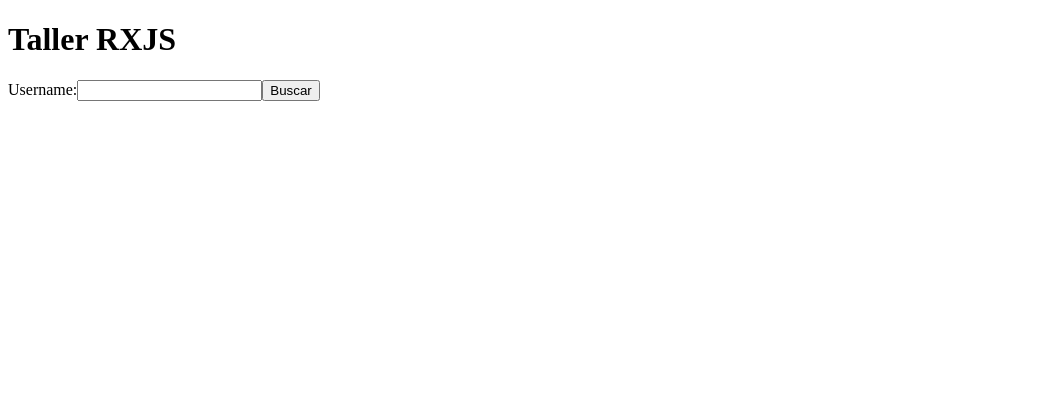
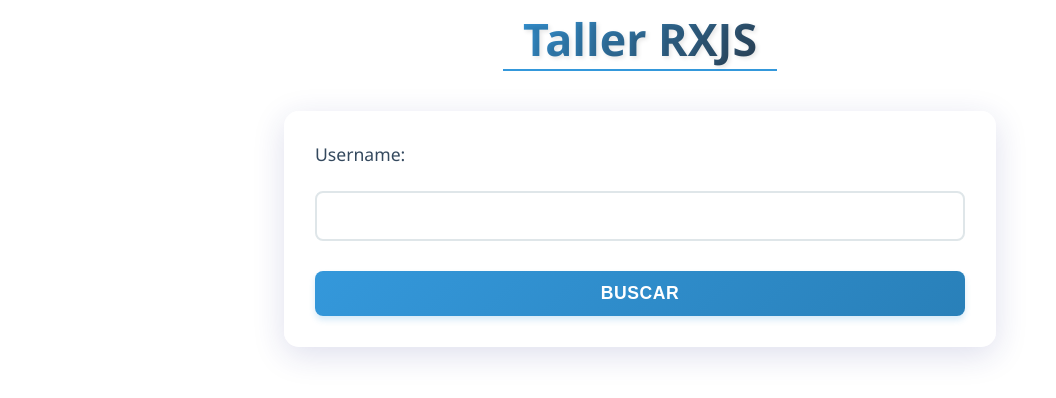
Before and after one commit to davidjcuadros/Taller2-DesWeb, an Angular app in the folder taller/: page / in a window 1280 px wide. Shown: the top 398 px of the page, without its empty margins (0-1056 px from the left). Built offline with nearby package versions, Linux system fonts and the light colour scheme.

Commit message:
se agrego los css

```diff
--- /dev/null
+++ b/package.json
@@ -0,0 +1,5 @@
+{
+  "devDependencies": {
+    "@types/body-parser": "^1.19.5"
+  }
+}
--- a/taller/src/app/app.component.css
+++ b/taller/src/app/app.component.css
@@ -0,0 +1,197 @@
+h1 {
+    text-align: center;
+    color: #2c3e50;
+    font-size: 2.8rem;
+    margin: 0 auto 30px;
+    font-family: 'Segoe UI', Tahoma, Geneva, Verdana, sans-serif;
+    background: linear-gradient(135deg, #3498db, #2c3e50);
+    -webkit-background-clip: text;
+    background-clip: text;
+    color: transparent;
+    text-shadow: 2px 2px 4px rgba(0, 0, 0, 0.1);
+    padding-bottom: 10px;
+    border-bottom: 2px solid #3498db;
+    display: block;
+    width: fit-content;
+    padding: 0 20px;
+}
+
+body {
+    position: relative;
+}
+
+/* Contenedor principal con efecto de vidrio (glassmorphism) */
+div {
+    background: rgba(255, 255, 255, 0.85);
+    backdrop-filter: blur(10px);
+    -webkit-backdrop-filter: blur(10px);
+    padding: 30px;
+    border-radius: 15px;
+    max-width: 650px;
+    margin: 40px auto;
+    box-shadow: 0 8px 32px rgba(31, 38, 135, 0.15);
+    border: 1px solid rgba(255, 255, 255, 0.18);
+    transition: transform 0.3s ease, box-shadow 0.3s ease;
+}
+
+div:hover {
+    transform: translateY(-5px);
+    box-shadow: 0 12px 40px rgba(31, 38, 135, 0.2);
+}
+
+form {
+    display: flex;
+    flex-direction: column;
+    gap: 20px;
+    font-family: 'Segoe UI', Roboto, Oxygen, Ubuntu, Cantarell, 'Open Sans', sans-serif;
+    margin: 0;
+    padding: 0;
+}
+
+/* Estilo de las etiquetas */
+label {
+    font-size: 1.1rem;
+    color: #34495e;
+    font-weight: 500;
+    margin-bottom: 5px;
+    display: block;
+}
+
+/* Estilo de los inputs con efecto moderno */
+input[type="text"] {
+    padding: 12px 15px;
+    font-size: 1rem;
+    border: 2px solid #dfe6e9;
+    border-radius: 8px;
+    outline: none;
+    transition: all 0.3s ease;
+    width: 100%;
+    box-sizing: border-box;
+    background-color: rgba(255, 255, 255, 0.8);
+    font-family: inherit;
+}
+
+input[type="text"]:focus {
+    border-color: #3498db;
+    box-shadow: 0 0 0 3px rgba(52, 152, 219, 0.2);
+    background-color: white;
+}
+
+/* Estilo del botón con gradiente y hover */
+button[type="submit"] {
+    background: linear-gradient(135deg, #3498db, #2980b9);
+    color: white;
+    font-size: 1.1rem;
+    padding: 12px;
+    border: none;
+    border-radius: 8px;
+    cursor: pointer;
+    transition: all 0.3s ease;
+    font-weight: 600;
+    letter-spacing: 0.5px;
+    text-transform: uppercase;
+    margin-top: 10px;
+    box-shadow: 0 4px 6px rgba(52, 152, 219, 0.2);
+}
+
+button[type="submit"]:hover {
+    background: linear-gradient(135deg, #2980b9, #3498db);
+    transform: translateY(-2px);
+    box-shadow: 0 6px 12px rgba(52, 152, 219, 0.3);
+}
+
+button[type="submit"]:active {
+    transform: translateY(0);
+}
+
+/* Estilo para la sección del perfil - MODIFICADO */
+app-mostrar-perfil {
+    margin-top: 40px;
+    background: transparent; /* Cambiado de blanco a transparente */
+    padding: 0; /* Eliminado el padding por defecto */
+    border-radius: 15px;
+    transition: all 0.5s ease;
+    display: block; /* Asegura que es un bloque */
+}
+
+/* Estilo del contenedor de información del usuario - MODIFICADO */
+app-mostrar-perfil .usuario-info {
+    display: flex;
+    flex-direction: column;
+    align-items: center;
+    gap: 20px;
+    text-align: center;
+    padding: 30px;
+    background: rgba(255, 255, 255, 0.9);
+    border-radius: 15px;
+    box-shadow: 0 8px 32px rgba(31, 38, 135, 0.1);
+    border: 1px solid rgba(255, 255, 255, 0.2);
+    animation: fadeIn 0.6s ease-out forwards;
+}
+
+/* Estilo de la imagen de perfil con borde animado */
+app-mostrar-perfil img {
+    border-radius: 50%;
+    width: 160px;
+    height: 160px;
+    object-fit: cover;
+    margin-bottom: 20px;
+    border: 5px solid #fff;
+    box-shadow: 0 8px 20px rgba(0, 0, 0, 0.1);
+    transition: all 0.3s ease;
+}
+
+app-mostrar-perfil img:hover {
+    transform: scale(1.05);
+    box-shadow: 0 10px 25px rgba(0, 0, 0, 0.15);
+}
+
+/* Estilo del nombre */
+app-mostrar-perfil h2 {
+    font-size: 1.8rem;
+    color: #2c3e50;
+    margin: 0;
+    font-weight: 700;
+}
+
+/* Estilo de los detalles del perfil */
+app-mostrar-perfil p {
+    font-size: 1.1rem;
+    color: #7f8c8d;
+    margin: 8px 0;
+    line-height: 1.6;
+}
+
+/* Efectos de animación para la aparición */
+@keyframes fadeIn {
+    from { opacity: 0; transform: translateY(20px); }
+    to { opacity: 1; transform: translateY(0); }
+}
+
+/* Estilo para los badges o información destacada */
+.badge {
+    display: inline-block;
+    padding: 5px 12px;
+    background: #e74c3c;
+    color: white;
+    border-radius: 20px;
+    font-size: 0.9rem;
+    font-weight: bold;
+    margin: 5px;
+}
+
+/* Responsive design */
+@media (max-width: 768px) {
+    div {
+        margin: 20px;
+        padding: 20px;
+    }
+
+    h1 {
+        font-size: 2.2rem;
+    }
+
+    app-mostrar-perfil .usuario-info {
+        padding: 20px;
+    }
+}
--- a/taller/src/app/mostrar-perfil/mostrar-perfil.component.css
+++ b/taller/src/app/mostrar-perfil/mostrar-perfil.component.css
@@ -0,0 +1,77 @@
+/* CONTENEDOR SIMPLIFICADO */
+.usuario-info {
+    background: white;
+    border-radius: 10px;
+    padding: 25px;
+    max-width: 350px;
+    margin: 20px auto;
+    box-shadow: 0 5px 15px rgba(0, 0, 0, 0.08);
+    font-family: 'Segoe UI', Roboto, sans-serif;
+    border: 1px solid #e0e0e0;
+  }
+
+  /* IMAGEN DE USUARIO */
+  .usuario-imagen {
+    width: 100px;
+    height: 100px;
+    border-radius: 50%;
+    object-fit: cover;
+    margin: 0 auto 15px;
+    display: block;
+    border: 3px solid #3498db;
+  }
+
+  /* TÍTULO */
+  .usuario-info h2 {
+    text-align: center;
+    color: #2c3e50;
+    font-size: 1.5rem;
+    margin-bottom: 20px;
+    font-weight: 600;
+  }
+
+  /* INFORMACIÓN */
+  .usuario-info p {
+    color: #34495e;
+    margin: 10px 0;
+    font-size: 1rem;
+    padding: 5px 0;
+    border-bottom: 1px solid #f0f0f0;
+  }
+
+  /* BOTÓN */
+  .btn-ver-posts {
+    display: block;
+    width: 100%;
+    background: #3498db;
+    color: white;
+    border: none;
+    padding: 12px;
+    border-radius: 6px;
+    margin-top: 20px;
+    font-weight: 500;
+    cursor: pointer;
+    transition: all 0.2s;
+  }
+
+  .btn-ver-posts:hover {
+    background: #2980b9;
+    transform: translateY(-2px);
+    box-shadow: 0 3px 10px rgba(52, 152, 219, 0.3);
+  }
+
+  /* POSTS */
+  app-mostrar-posts {
+    margin-top: 25px;
+    display: block;
+    border-top: 1px solid #eee;
+    padding-top: 20px;
+  }
+
+  /* RESPONSIVE */
+  @media (max-width: 480px) {
+    .usuario-info {
+      padding: 20px;
+      margin: 15px;
+    }
+  }
--- a/taller/src/app/mostrar-posts/mostrar-posts.component.css
+++ b/taller/src/app/mostrar-posts/mostrar-posts.component.css
@@ -0,0 +1,116 @@
+/* Contenedor principal de posts */
+.posts-container {
+    background-color: #f4f4f4;
+    border-radius: 8px;
+    padding: 20px;
+    margin-top: 20px;
+    max-width: 800px;
+    margin-left: auto;
+    margin-right: auto;
+    box-shadow: 0 4px 8px rgba(0, 0, 0, 0.1);
+    font-family: 'Arial', sans-serif;
+  }
+
+  /* Título de la sección */
+  h2 {
+    text-align: center;
+    color: #333;
+    font-size: 1.6rem;
+    margin-bottom: 20px;
+  }
+
+  /* Estilo de cada tarjeta de post */
+  .post-card {
+    background-color: white;
+    border-radius: 8px;
+    padding: 20px;
+    margin-bottom: 15px;
+    box-shadow: 0 2px 4px rgba(0, 0, 0, 0.1);
+    transition: transform 0.2s ease-in-out;
+  }
+
+  .post-card:hover {
+    transform: scale(1.02);
+  }
+
+  /* Título y contenido del post */
+  .post h3 {
+    font-size: 1.25rem;
+    color: #333;
+    margin-bottom: 10px;
+  }
+
+  .post p {
+    font-size: 1rem;
+    color: #555;
+    line-height: 1.5;
+    margin-bottom: 15px;
+  }
+
+  /* Estadísticas del post (likes, dislikes, views) */
+  .post-stats {
+    display: flex;
+    justify-content: space-between;
+    font-size: 0.9rem;
+    color: #777;
+  }
+
+  /* Contenedor de comentarios */
+  .comentarios {
+    margin-top: 20px;
+    padding-top: 10px;
+    border-top: 2px solid #f0f0f0;
+  }
+
+  /* Título de los comentarios */
+  .comentarios h4 {
+    font-size: 1.1rem;
+    color: #333;
+    margin-bottom: 10px;
+  }
+
+  /* Estilo de cada comentario */
+  .comentario {
+    background-color: #fafafa;
+    padding: 10px;
+    margin-bottom: 10px;
+    border-radius: 5px;
+    box-shadow: 0 1px 3px rgba(0, 0, 0, 0.1);
+  }
+
+  /* Cabecera de comentario (nombre del usuario y su username) */
+  .comentario-header {
+    font-weight: bold;
+    color: #333;
+    margin-bottom: 5px;
+  }
+
+  /* Cuerpo del comentario */
+  .comentario p {
+    font-size: 1rem;
+    color: #555;
+    line-height: 1.4;
+    margin-bottom: 8px;
+  }
+
+  /* Estadísticas del comentario (likes) */
+  .comentario-stats {
+    font-size: 0.9rem;
+    color: #777;
+  }
+
+  /* Mensaje de "Cargando..." */
+  p {
+    text-align: center;
+    color: #777;
+    font-size: 1.2rem;
+    padding: 20px;
+  }
+
+  /* Estilo de los mensajes de error o sin selección */
+  div > p {
+    color: #d9534f;
+    font-size: 1.2rem;
+    text-align: center;
+    padding: 20px;
+  }
```
Also changed, not shown: 1 other file (tests, documents, lock files or other folders).
